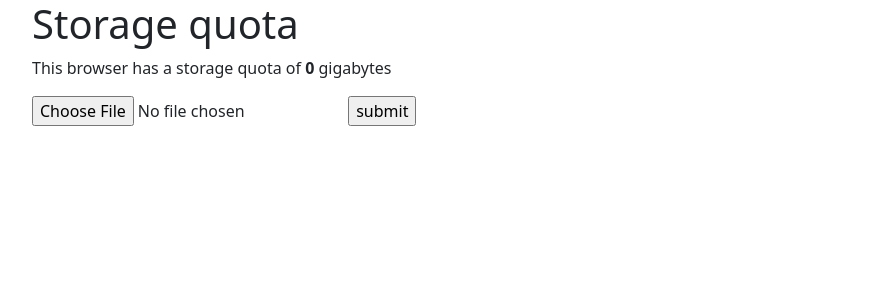
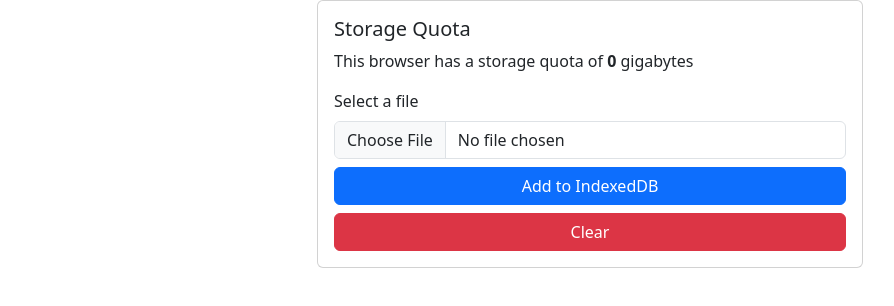
Before and after one commit to tq-bit/indexedb-file-storage, a plain HTML site: page index.html in a window 1280 px wide. Shown: the whole page, without its empty margins (50-944 px from the left). Drawn offline with nearby package versions, Linux system fonts and the light colour scheme.

Commit message:
feat: add deletion

```diff
--- a/index.html
+++ b/index.html
@@ -9,15 +9,25 @@
 </head>
 
 <body class="container">
-  <div class="row">
-    <div class="col">
-      <h1>Storage quota</h1>
-      <p>This browser has a storage quota of <b id="storage">0</b> gigabytes</p>
-      <form id="form">
-        <input type="file" id="file">
-        <input type="submit" value="submit">
-      </form>
+  <div class="row mb-4">
+    <div class="col"></div>
+    <div class="col-6">
+      <div class="card">
+        <div class="card-body">
+          <h5 class="card-title">Storage Quota</h5>
+          <p>This browser has a storage quota of <b id="storage">0</b> gigabytes</p>
+          <form id="form">
+            <label for="file" class="form-label">Select a file</label>
+            <input type="file" id="file" class="form-control mb-2">
+            <div class="d-grid gap-2">
+              <input type="submit" value="Add to IndexedDB" class="btn btn-primary block">
+              <input type="button" value="Clear" id="clear-button" class="btn btn-danger block">
+            </div>
+          </form>
+        </div>
+      </div>
     </div>
+    <div class="col"></div>
   </div>
   <div class="row" id="images"></div>
   <script src="https://cdn.jsdelivr.net/npm/bootstrap@5.3.2/dist/js/bootstrap.bundle.min.js" integrity="sha384-C6RzsynM9kWDrMNeT87bh95OGNyZPhcTNXj1NW7RuBCsyN/o0jlpcV8Qyq46cDfL" crossorigin="anonymous"></script>
--- a/index.js
+++ b/index.js
@@ -61,7 +61,11 @@ const initIndexedDb = (dbName, stores) => {
 	});
 };
 
-
+const clearEntriesFromIndexedDb = () => {
+  console.log('Deleting entries')
+  db.transaction(storeName, 'readwrite').objectStore(storeName).clear();
+  clearPreviousImages();
+}
 
 const renderAvailableImagesFromDb = () => {
 	db.transaction(storeName, 'readonly').objectStore(storeName).openCursor().onsuccess = (event) => {
@@ -99,6 +103,7 @@ const clearPreviousImages = () => {
 }
 
 document.querySelector('form')?.addEventListener('submit', handleSubmit);
+document.querySelector('#clear-button')?.addEventListener('click', clearEntriesFromIndexedDb)
 
 window.addEventListener('load', async () => {
 	db = await initIndexedDb('my-db', [{ name: storeName, keyPath: storeKey }]);
```
